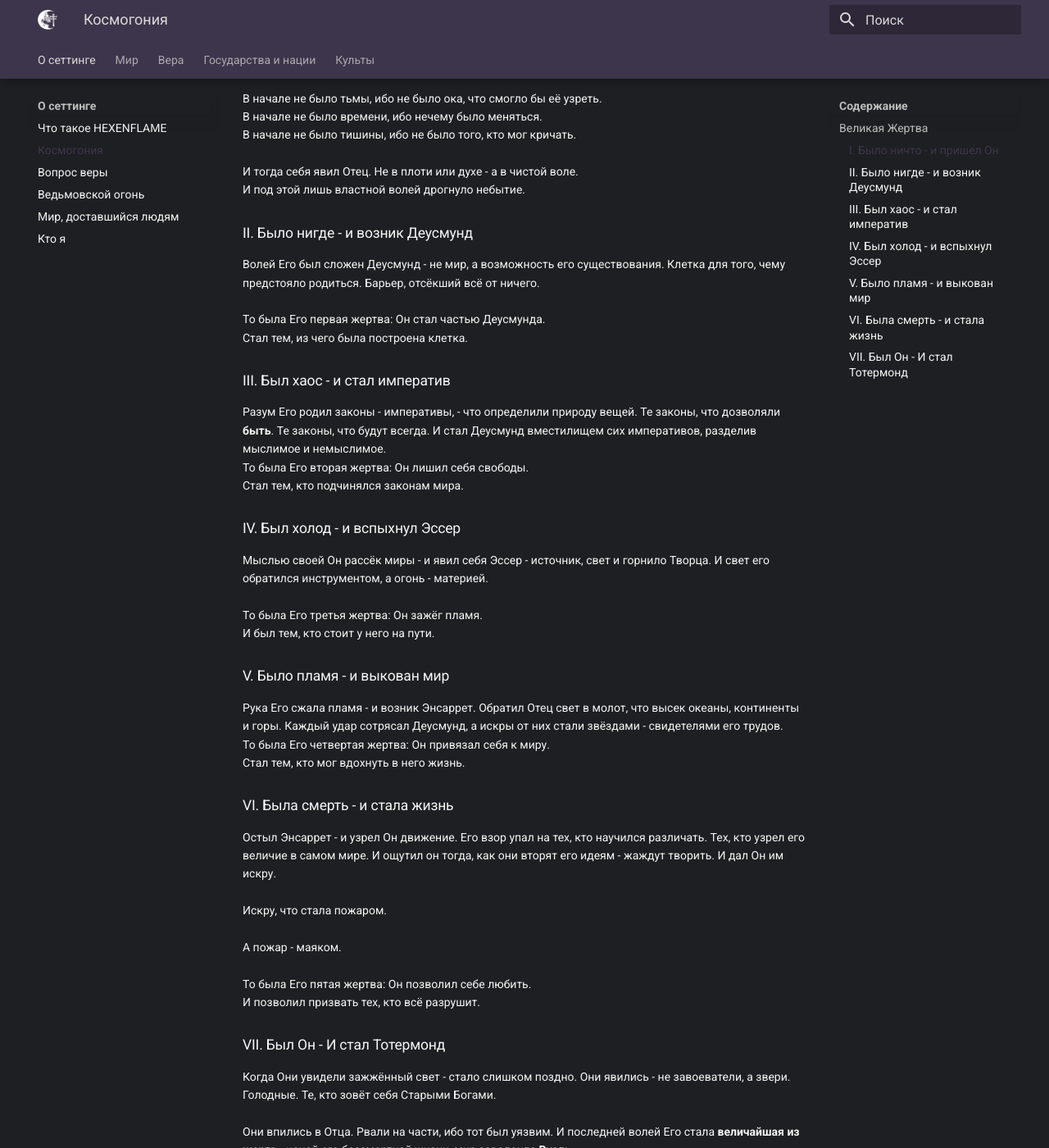
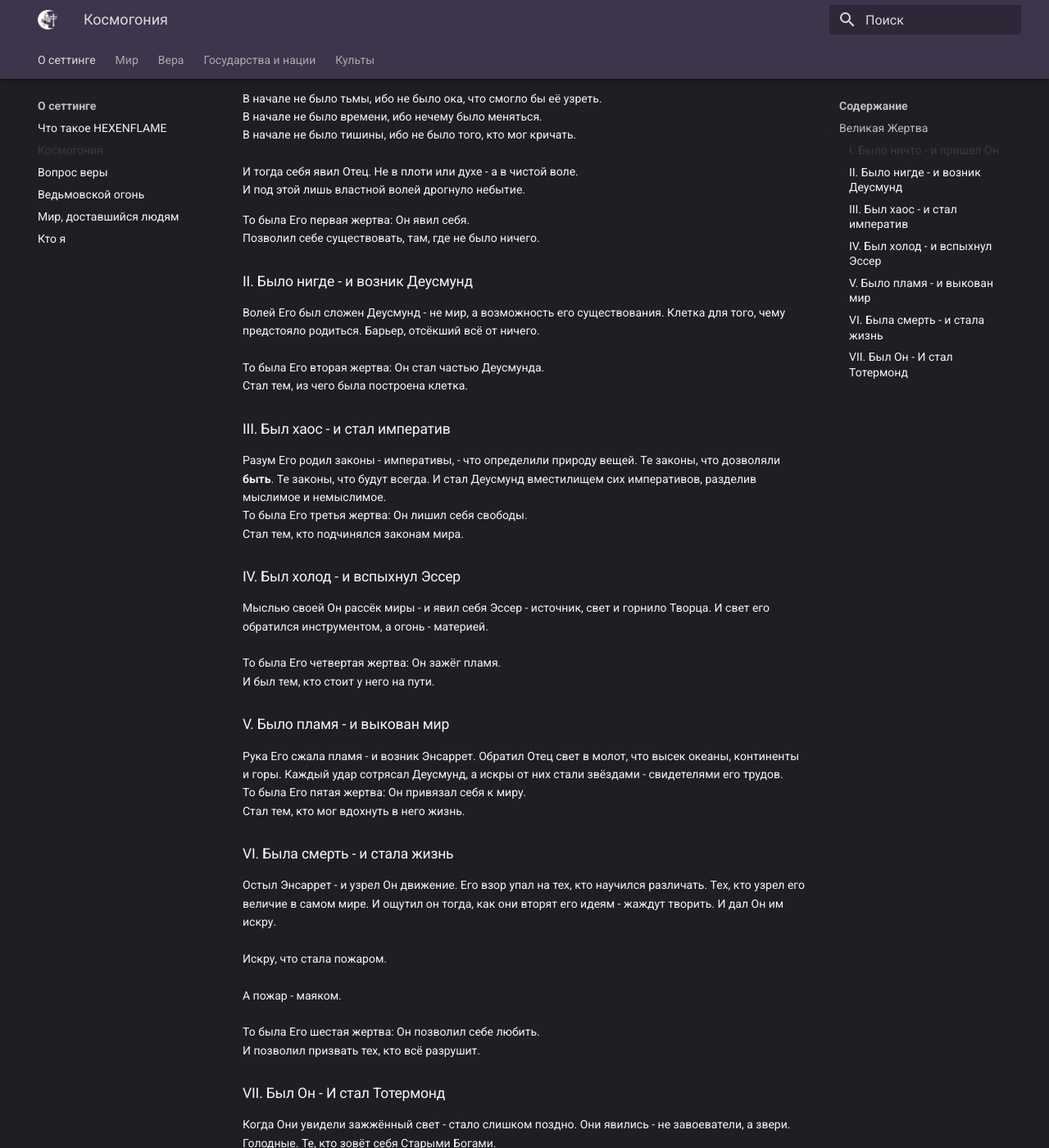
Before and after one commit to kiothesungod/hexenflame, an MkDocs documentation site: the page built from docs/start/about_cosmogony.md, in a window 1280 px wide and 1400 px high, scrolled down 354 px. Shown: the whole window at 82% size. Built offline with MkDocs 1.6.1 and Material for MkDocs 9.7.7, drawn with Linux system fonts in a browser that asks for light colours; some web fonts are replaced; some of the changed text lies outside the part shown.

Commit message:
Minor changes

```diff
--- a/docs/start/about_cosmogony.md
+++ b/docs/start/about_cosmogony.md
@@ -4,6 +4,7 @@
 Это то, что люди вкладывают из уст в уста.<br>
 Это то, что невозможно забыть.
 ## Великая Жертва
+
 ### I. Было ничто - и пришел Он
 В начале не было тьмы, ибо не было ока, что смогло бы её узреть.<br>
 В начале не было времени, ибо нечему было меняться.<br>
@@ -11,26 +12,34 @@
 <br>
 И тогда себя явил Отец. Не в плоти или духе - а в чистой воле.<br>
 И под этой лишь властной волей дрогнуло небытие.<br>
+
+То была Его первая жертва: Он явил себя.<br>
+Позволил себе существовать, там, где не было ничего.<br>
+
 ### II. Было нигде - и возник Деусмунд
 Волей Его был сложен Деусмунд - не мир, а возможность его существования. Клетка для того, чему предстояло родиться. Барьер, отсёкший всё от ничего.<br>
 <br>
-То была Его первая жертва: Он стал частью Деусмунда.<br>
+То была Его вторая жертва: Он стал частью Деусмунда.<br>
 Стал тем, из чего была построена клетка.<br>
+
 ### III. Был хаос - и стал императив
 Разум Его родил законы - императивы, - что определили природу вещей. Те законы, что дозволяли **быть**. Те законы, что будут всегда. И стал Деусмунд вместилищем сих императивов, разделив мыслимое и немыслимое.
 <br>
-То была Его вторая жертва: Он лишил себя свободы.<br>
+То была Его третья жертва: Он лишил себя свободы.<br>
 Стал тем, кто подчинялся законам мира.<br>
+
 ### IV. Был холод - и вспыхнул Эссер
 Мыслью своей Он рассёк миры - и явил себя Эссер - источник, свет и горнило Творца. И свет его обратился инструментом, а огонь - материей.
 <br>
-То была Его третья жертва: Он зажёг пламя.<br>
+То была Его четвертая жертва: Он зажёг пламя.<br>
 И был тем, кто стоит у него на пути. <br>
+
 ### V. Было пламя - и выкован мир
 Рука Его сжала пламя - и возник Энсаррет. Обратил Отец свет в молот, что высек океаны, континенты и горы. Каждый удар сотрясал Деусмунд, а искры от них стали звёздами - свидетелями его трудов.
 <br>
-То была Его четвертая жертва: Он привязал себя к миру.<br>
+То была Его пятая жертва: Он привязал себя к миру.<br>
 Стал тем, кто мог вдохнуть в него жизнь.<br>
+
 ### VI. Была смерть - и стала жизнь
 Остыл Энсаррет - и узрел Он движение.
 Его взор упал на тех, кто научился различать. Тех, кто узрел его величие в самом мире. И ощутил он тогда, как они вторят его идеям - жаждут творить. И дал Он им искру.<br>
```
Also changed, not shown: other parts of docs/start/about_cosmogony.md (+3 -2 lines), docs/start/glossary.md (+1 -0 lines), docs/world/time.md (+4 -4 lines).
